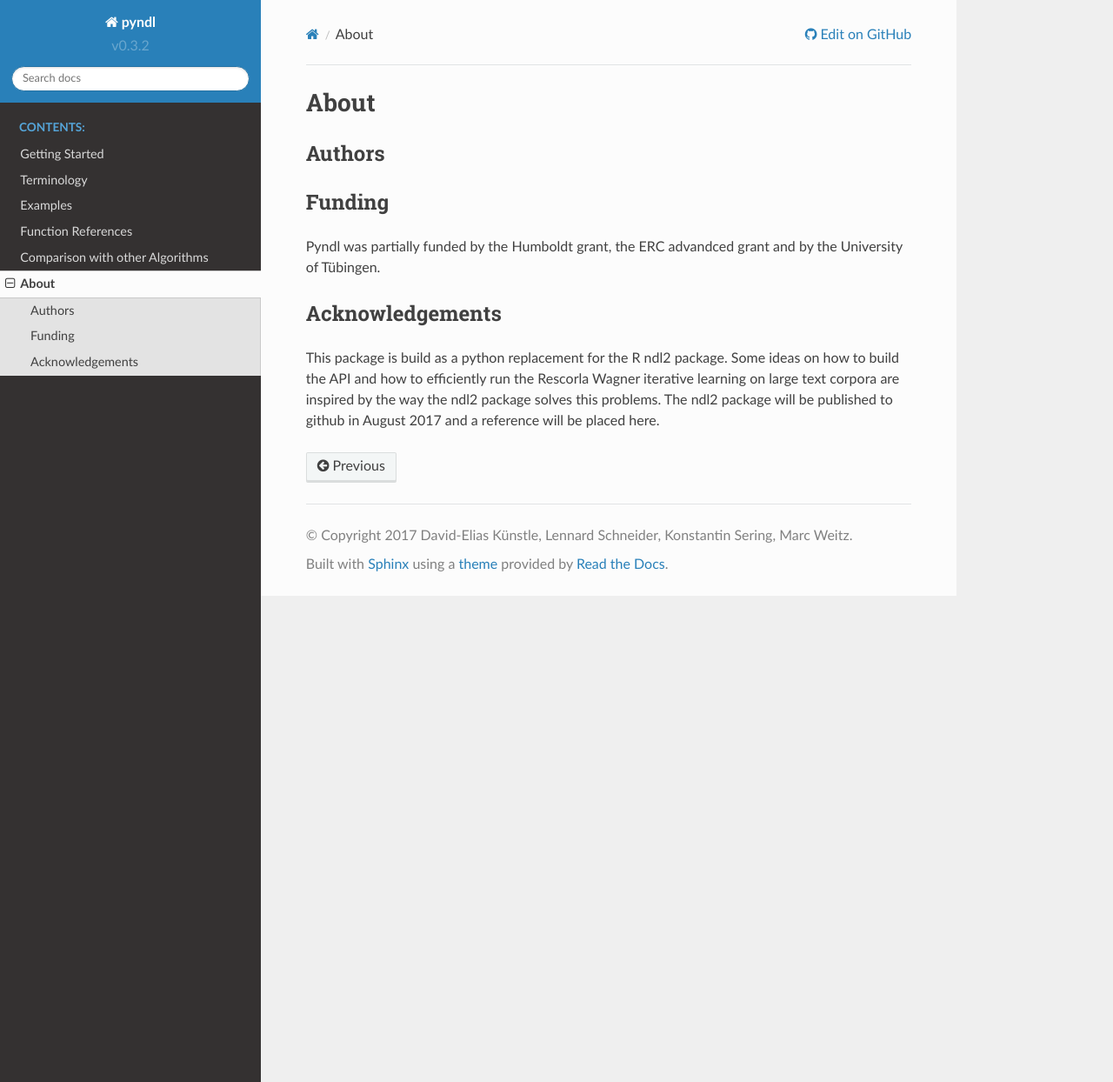
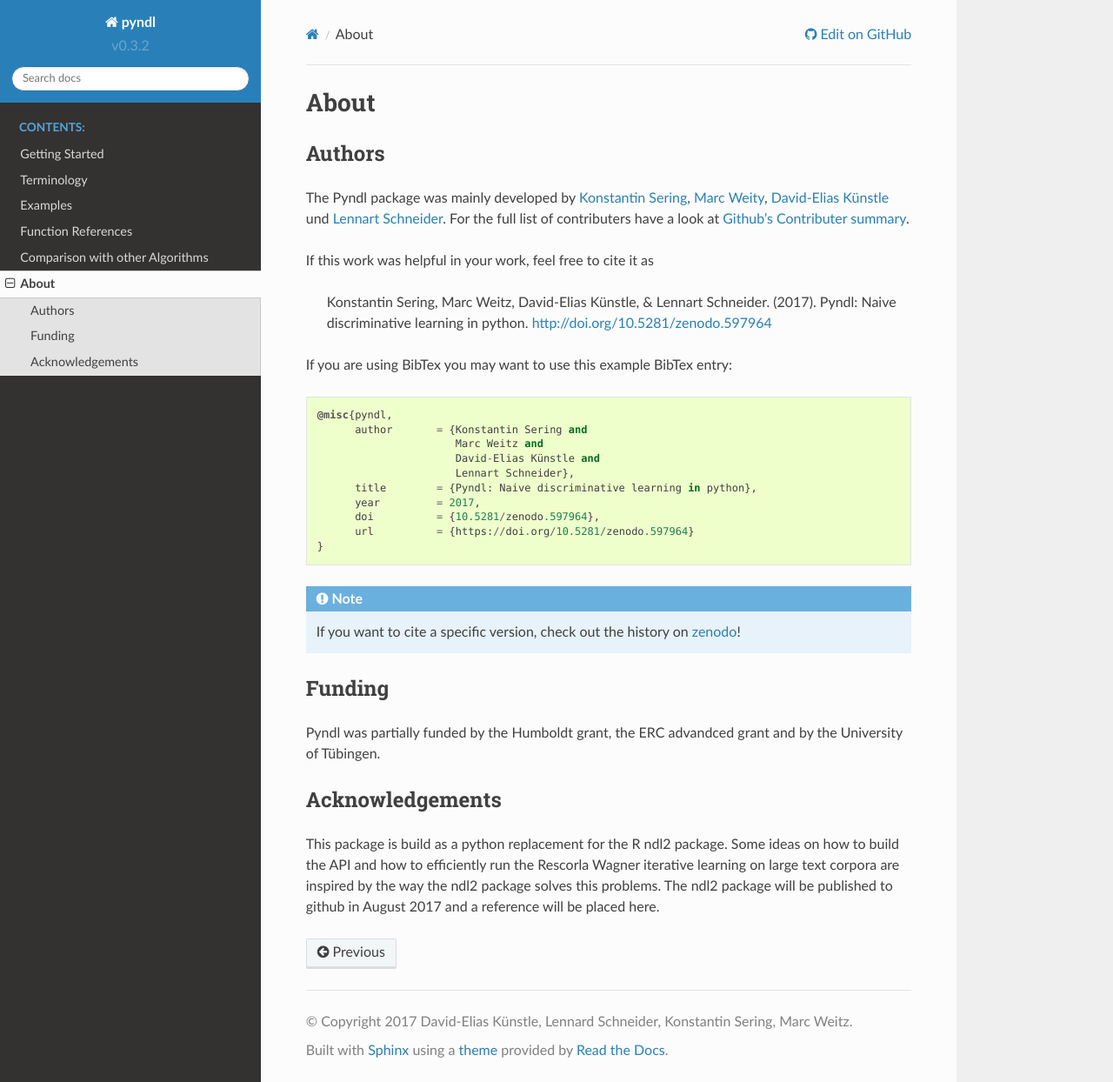
Before and after one commit to quantling/pyndl, a Sphinx documentation site: the page built from doc/source/about.rst, in a window 1280 px wide and 1244 px high. Shown: the whole window at 87% size. Built offline with Sphinx 7.4.7 and the Read the Docs theme 2.0.0, drawn with Linux system fonts in a browser that asks for light colours.

Commit message:
adds citation information (solves #118)

```diff
--- a/doc/source/about.rst
+++ b/doc/source/about.rst
@@ -3,6 +3,39 @@
 
 Authors
 -------
+
+The Pyndl package was mainly developed by
+`Konstantin Sering <https://github.com/derNarr>`_,
+`Marc Weity <https://github.com/trybnetic>`_,
+`David-Elias Künstle <https://github.com/dekuenstle/>`_
+und `Lennart Schneider <https://github.com/sumny>`_. For the full list of
+contributers have a look at `Github's Contributer summary <https://github.com/quantling/pyndl/contributors>`_.
+
+If this work was helpful in your work, feel free to cite it as
+
+    Konstantin Sering, Marc Weitz, David-Elias Künstle, & Lennart Schneider.
+    (2017). Pyndl: Naive discriminative learning in python.
+    http://doi.org/10.5281/zenodo.597964
+
+If you are using BibTex you may want to use this example BibTex entry::
+
+    @misc{pyndl,
+          author       = {Konstantin Sering and
+                          Marc Weitz and
+                          David-Elias Künstle and
+                          Lennart Schneider},
+          title        = {Pyndl: Naive discriminative learning in python},
+          year         = 2017,
+          doi          = {10.5281/zenodo.597964},
+          url          = {https://doi.org/10.5281/zenodo.597964}
+    }
+
+.. note::
+
+    If you want to cite a specific version, check out the history on
+    `zenodo <https://zenodo.org/search?page=1&size=20&q=conceptrecid:%22597964%22&
+    sort=-version&all_versions=True>`_!
+
 
 Funding
 -------
```
